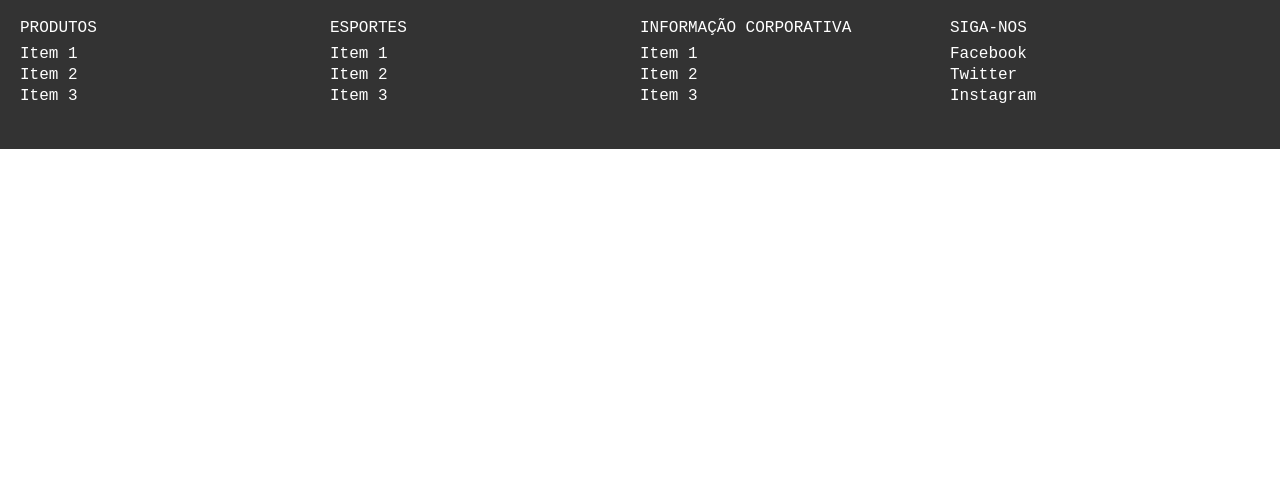
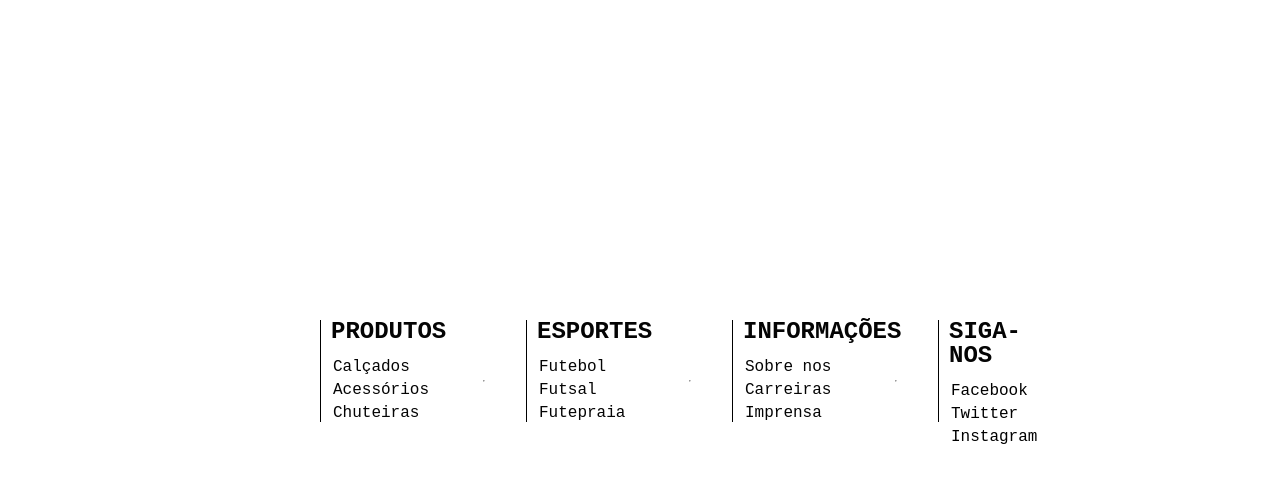
Before and after one commit to AndLuna/SoulCodeIntegrador, a plain HTML site: page views/footer.html in a window 1280 px wide. Drawn offline with Linux system fonts and the light colour scheme; a web font is replaced by a local one.

Commit message:
footer design

```diff
--- a/style/footer.css
+++ b/style/footer.css
@@ -7,33 +7,57 @@ body{
 footer {
   display: flex;
   flex-wrap: wrap;
-  align-items: flex-start;
-  justify-content: space-between;
-  background-color: #333;
-  color: white;
+  align-items: center;
+  justify-content:center;
+  background-color: rgb(255, 255, 255);
+  color: rgb(4, 4, 4);
   padding: 20px;
+  height: 102px;
+  margin-left: 300px;
+  margin-right: 200px;
+  margin-top: 300px;
+
+
 }
 
 footer div {
-  width: 25%;
+  width: 15%;
   margin-bottom: 20px;
+  /* border: 1px solid red; */
+
+
 }
 
 footer h3 {
-  margin-bottom: 10px;
+  margin-bottom: 15px;
+  font-weight:bold;
+  font-size: 24px;
+
 }
 
 footer ul {
   list-style: none;
   margin: 0;
   padding: 0;
+  margin-top: 10px;
 }
 
 footer li {
-  margin-bottom: 5px;
+  margin-bottom: 7px;
+  margin-left: 2px;
 }
 
 footer a {
-  color: white;
+  color: rgb(0, 0, 0);
   text-decoration: none;
+
 }
+
+
+
+/* dividingo categorias */
+.categoria {
+    border-left: 1px solid rgb(0, 0, 0);
+    padding-left: 10px;
+    height: 100%;
+  }
--- a/views/footer.html
+++ b/views/footer.html
@@ -10,38 +10,49 @@
 </head>
 <body>
     <footer>
-        <div>
+        <div class="categoria">
           <h3>PRODUTOS</h3>
           <ul>
-            <li>Item 1</li>
-            <li>Item 2</li>
-            <li>Item 3</li>
+            <li>Calçados</li>
+            <li>Acessórios</li>
+            <li>Chuteiras</li>
           </ul>
         </div>
-        <div>
+
+
+<hr class="vertical-line">
+
+        <div class="categoria">
           <h3>ESPORTES</h3>
           <ul>
-            <li>Item 1</li>
-            <li>Item 2</li>
-            <li>Item 3</li>
+            <li>Futebol</li>
+            <li>Futsal</li>
+            <li>Futepraia</li>
           </ul>
         </div>
-        <div>
-          <h3>INFORMAÇÃO CORPORATIVA</h3>
+
+<hr class="vertical-line">
+
+        <div class="categoria">
+          <h3>INFORMAÇÕES</h3>
           <ul>
-            <li>Item 1</li>
-            <li>Item 2</li>
-            <li>Item 3</li>
+            <li>Sobre nos</li>
+            <li>Carreiras</li>
+            <li>Imprensa</li>
           </ul>
         </div>
-        <div>
+
+<hr class="vertical-line">
+
+        <div class="categoria">
           <h3>SIGA-NOS</h3>
           <ul>
             <li><a href="#">Facebook</a></li>
             <li><a href="#">Twitter</a></li>
             <li><a href="#">Instagram</a></li>
           </ul>
-
+       </div>
+       </footer>
 
 </body>
 </html>
```
